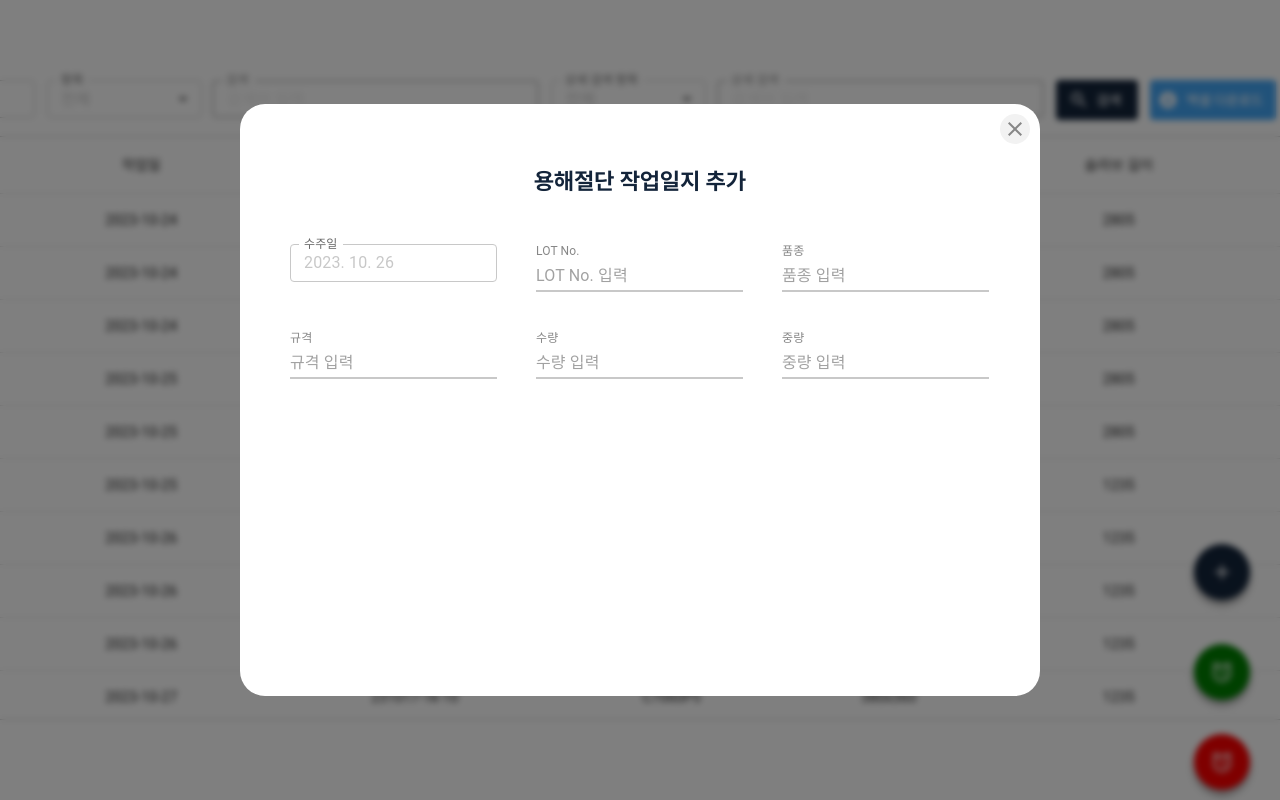
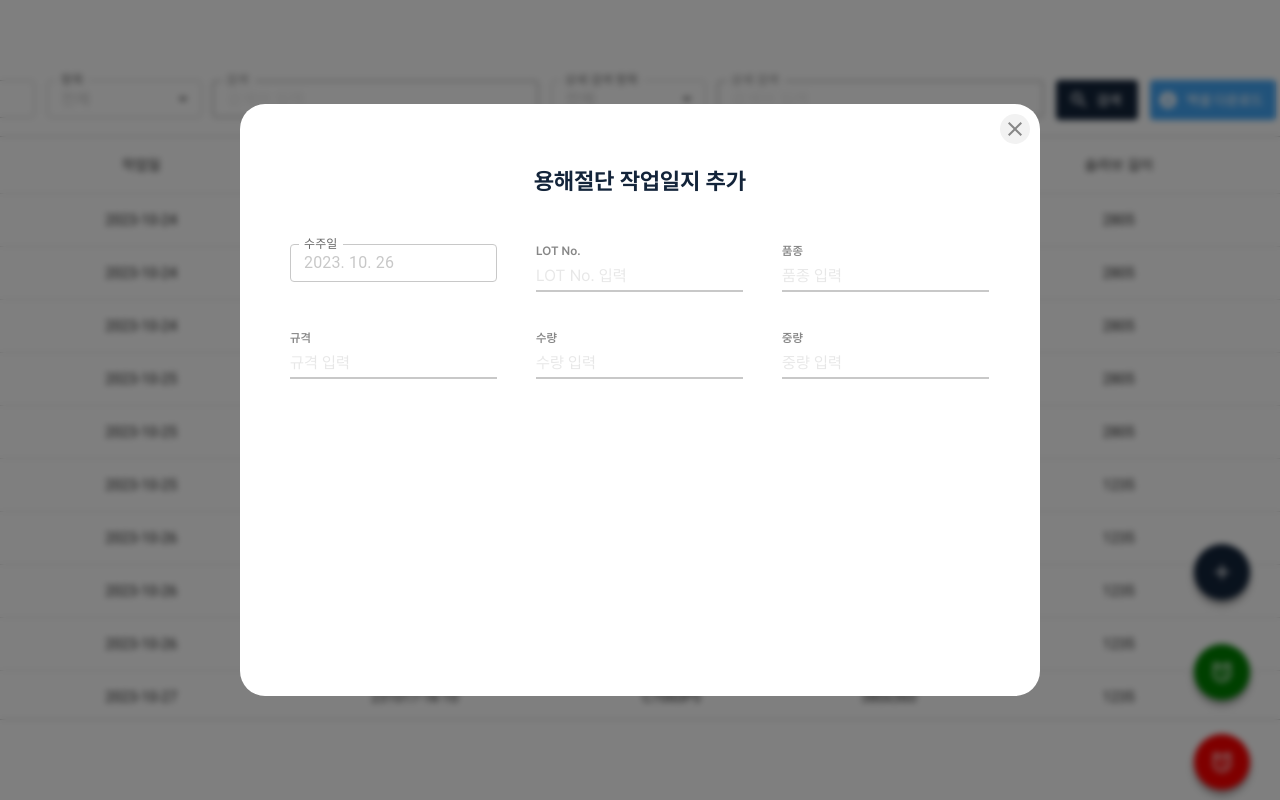
Before and after one commit to Ajrdn/MUI-Task, a React (Create React App) app: page / in a window 1280 px wide. Both pictures are taken after a click on the button 1222 px from the left and 572 px from the top of the page. Shown: the top 800 px of the page. Built offline with nearby package versions, Linux system fonts and the light colour scheme.

Commit message:
UPDATE::font style

```diff
--- a/src/pages/TableAddFab/TableAddModal/TableAddForm/TableAddTextField.tsx
+++ b/src/pages/TableAddFab/TableAddModal/TableAddForm/TableAddTextField.tsx
@@ -20,6 +20,23 @@ function TableAddTextField(props: TableAddTextFieldProps) {
         '& .MuiInput-underline:after': {
           borderBottomColor: '#C8C8C8',
         },
+        '& input': {
+          fontSize: '16px',
+          fontFamily: 'Pretendard',
+          fontWeight: 400,
+          color: '#13243A',
+        },
+        '& input::placeholder': {
+          fontSize: '16px',
+          fontFamily: 'Pretendard',
+          fontWeight: 400,
+          color: '#C8C8C8',
+        },
+        '& label': {
+          fontFamily: 'Pretendard',
+          fontWeight: 600,
+          color: '#878787',
+        },
       }}
     />
   )
```
